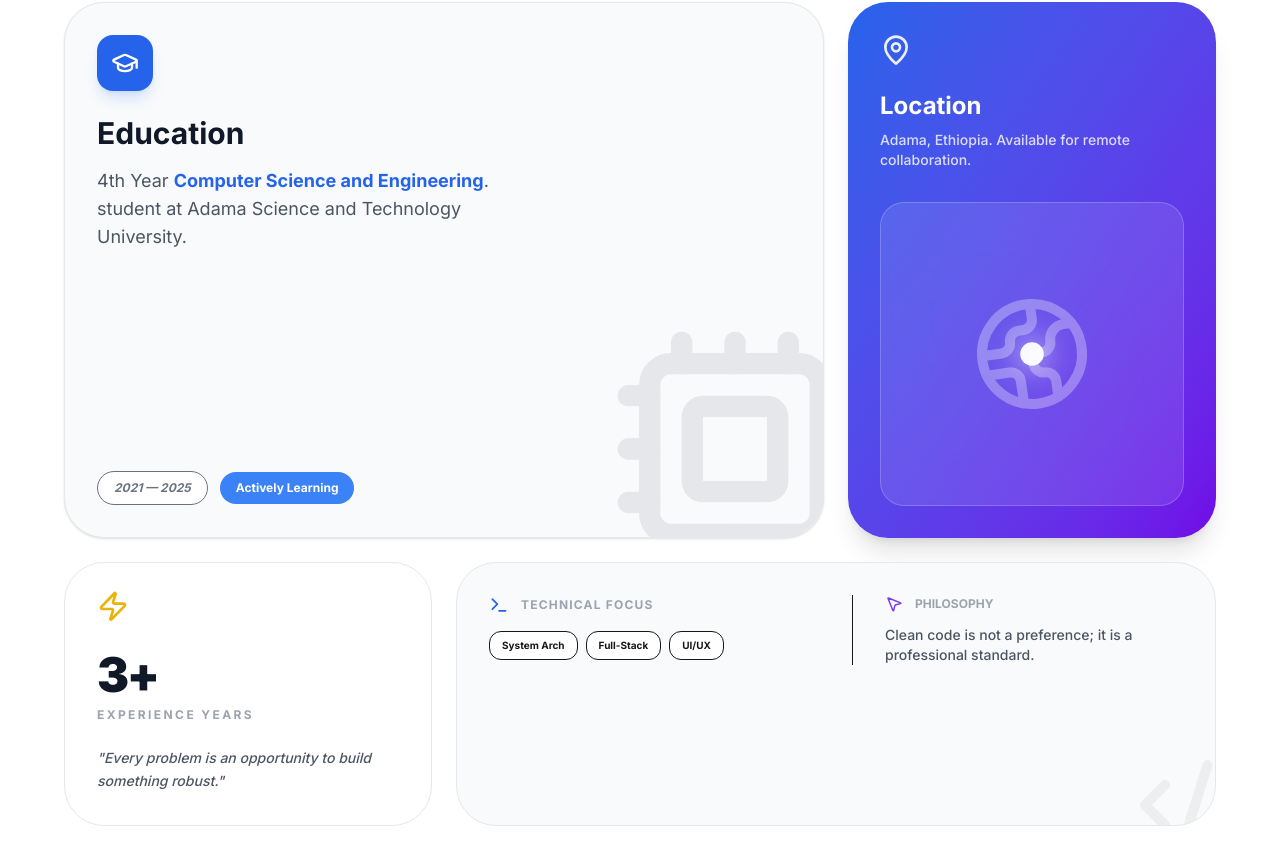
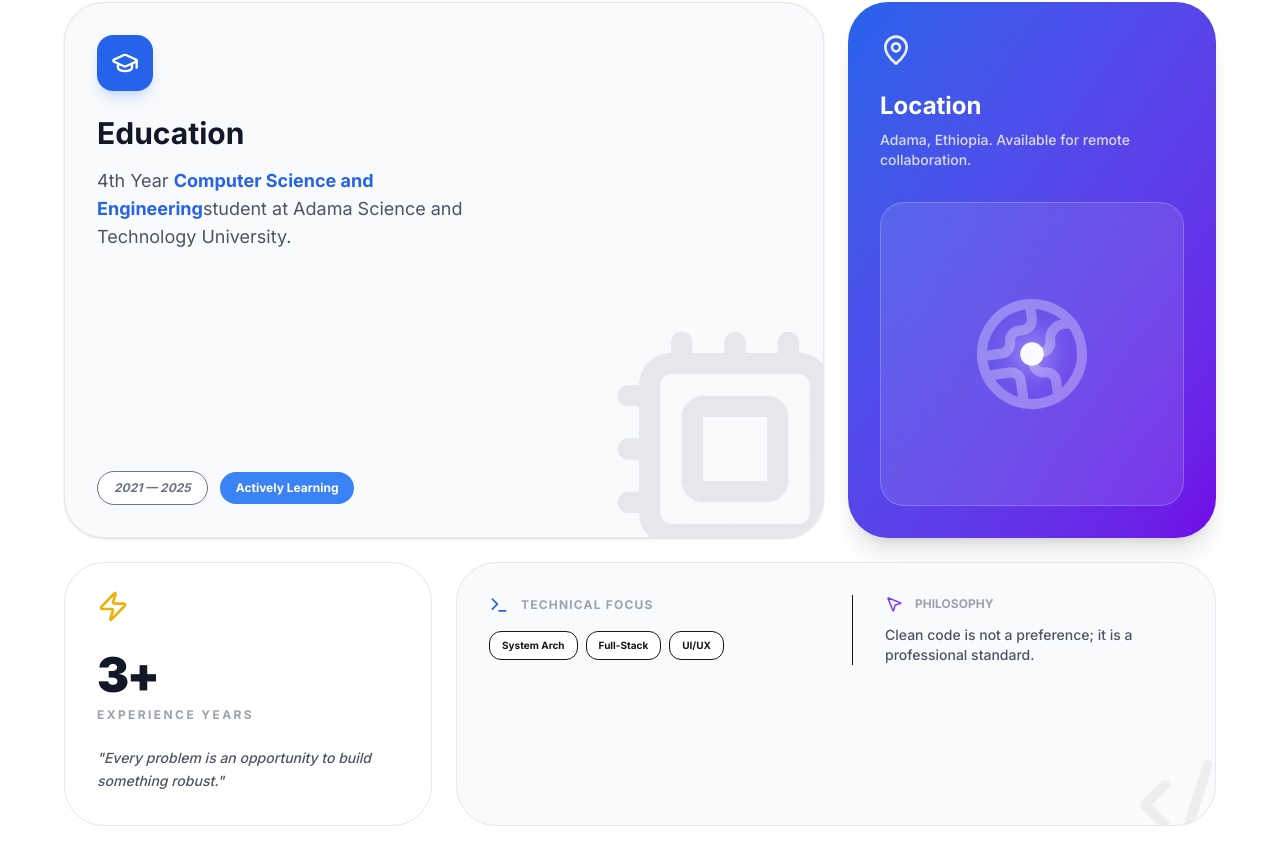
Before and after one commit to yohanneskf/portfolio, a Next.js app: page / in a window 1280 px wide. Shown: the part 1308-2173 px from the top of the page. Built offline with nearby package versions, Linux system fonts and the light colour scheme.

Commit message:
about page correction

```diff
--- a/app/components/About.tsx
+++ b/app/components/About.tsx
@@ -120,7 +120,7 @@ export default function About() {
                     {" "}
                     Computer Science and Engineering
                   </span>
-                  . student at Adama Science and Technology University.
+                  student at Adama Science and Technology University.
                 </p>
               </div>
               <div className="mt-8 flex items-center gap-3">
```
